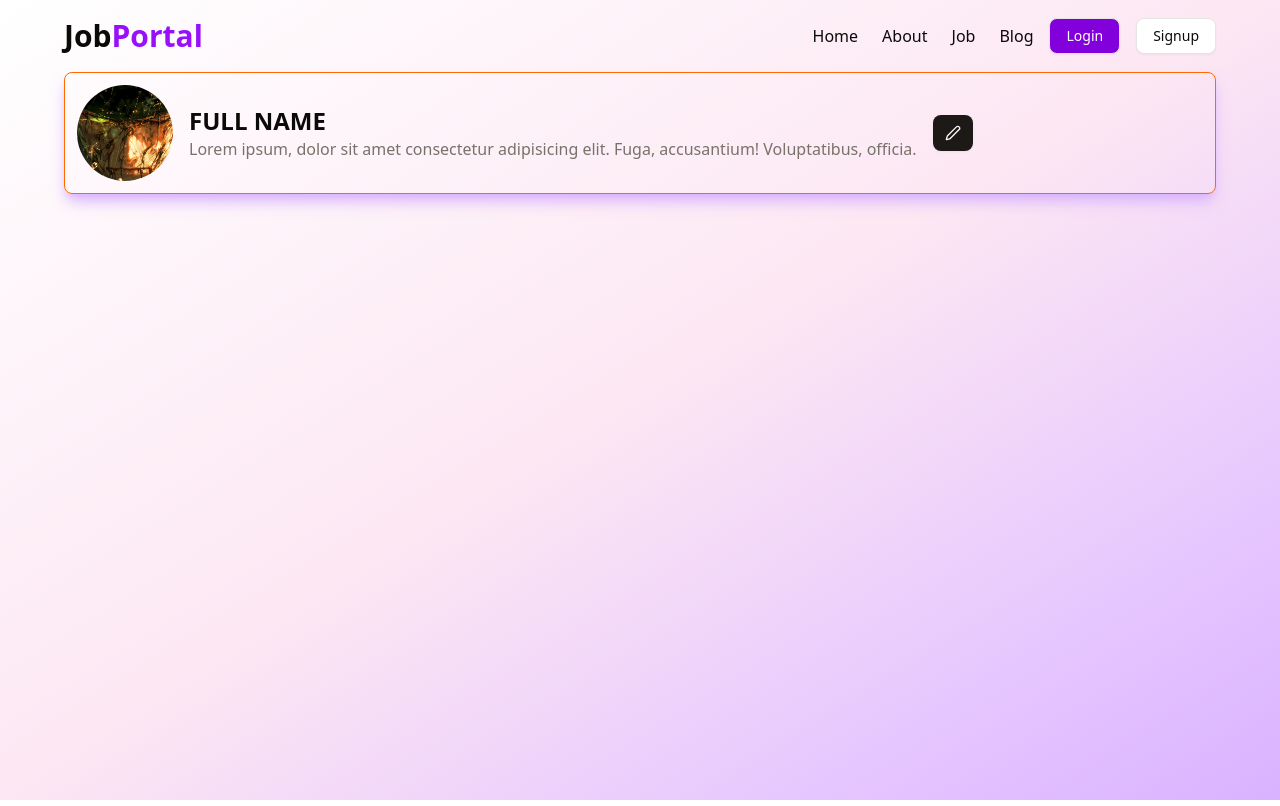
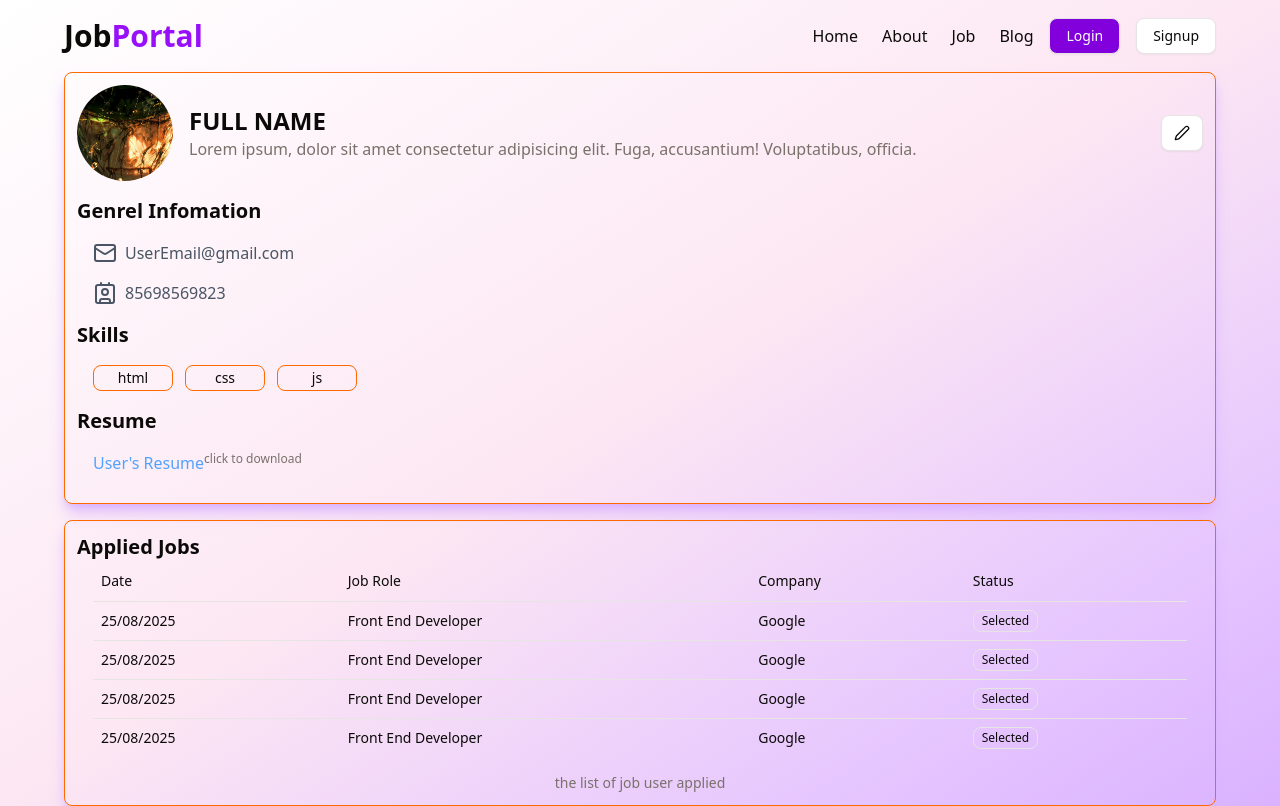
Before and after one commit to shivam-singh465/myjobportel, a React (Vite) app in the folder frontend/: page /profile in a window 1280 px wide. Built offline with nearby package versions, Linux system fonts and the light colour scheme.

Commit message:
the profile file is completed

```diff
--- a/frontend/src/App.jsx
+++ b/frontend/src/App.jsx
@@ -1,5 +1,5 @@
 import { createBrowserRouter, RouterProvider } from "react-router-dom"
-import { Navbar, Home, Job, Blog, About, Login, Signup, Profile, } from './components/index.js'
+import { Home, Job, Blog, About, Login, Signup, Profile, JobDiscription, } from './components/index.js'
 
 
 
@@ -34,6 +34,10 @@ function App() {
       path: "/profile",
       element: (<Profile />),
     },
+    {
+      path: "/discription/:id",
+      element: (<JobDiscription />),
+    },
 
   ])
 
--- /dev/null
+++ b/frontend/src/components/AppliedJobTable/AppliedJobTable.jsx
@@ -0,0 +1,38 @@
+import React from 'react'
+import { Table, TableBody, TableCaption, TableCell, TableHead, TableHeader, TableRow } from '../ui/table'
+import { Badge } from '../ui/badge'
+
+function AppliedJobTable() {
+    return (
+        <div className='px-4'>
+            <Table>
+                <TableCaption>the list of job user applied</TableCaption>
+                <TableHeader >
+                    <TableRow>
+                        <TableHead>Date</TableHead>
+                        <TableHead>Job Role</TableHead>
+                        <TableHead>Company</TableHead>
+                        <TableHead>Status</TableHead>
+                    </TableRow>
+                </TableHeader>
+                <TableBody>
+                    {
+                        [1, 2, 3, 4].map((item, index) => {
+                            return (
+                                <TableRow key={index}>
+                                    <TableCell>25/08/2025</TableCell>
+                                    <TableCell>Front End Developer</TableCell>
+                                    <TableCell>Google</TableCell>
+                                    <TableCell ><Badge variant={"ouline"}>Selected</Badge></TableCell>
+                                </TableRow>
+                            )
+                        })
+                    }
+                </TableBody>
+
+            </Table>
+        </div>
+    )
+}
+
+export default AppliedJobTable
--- /dev/null
+++ b/frontend/src/components/JobDiscription/JobDiscription.jsx
@@ -0,0 +1,12 @@
+import React from 'react'
+
+function JobDiscription() {
+  return (
+    <div>
+
+
+    </div>
+  )
+}
+
+export default JobDiscription
--- a/frontend/src/components/Profile.jsx
+++ b/frontend/src/components/Profile.jsx
@@ -1,17 +1,22 @@
 import React from 'react'
 import Logo from "../assets/zoro.jpg"
-import { Navbar } from './index'
+import { AppliedJobTable, Navbar } from './index'
 import { Avatar, AvatarImage } from './ui/avatar'
 import { Button } from './ui/button'
-import { Pen } from 'lucide-react'
+import { Contact, Mail, Pen } from 'lucide-react'
+import { Badge } from './ui/badge'
+
+const skills = ["html", "css", "js"]
 
 function Profile() {
+  const isResume = "true"
   return (
     <div>
       <Navbar />
       <div className='max-w-6xl mx-auto border-1 border-orange-500 rounded-md p-3 shadow-lg shadow-purple-300'>
-        <div className='flex justify-between'>
-          <div className='flex items-center gap-4 justify-center' >
+        <div className=''>
+          <div className='flex justify-between items-center gap-4' >
+            <div className='flex items-center gap-4'>
               <Avatar className='w-24 h-24'>
                 <AvatarImage src={Logo} className='object-cover cursor-pointer' />
               </Avatar>
@@ -19,10 +24,52 @@ function Profile() {
                 <h1 className='text-2xl uppercase font-bold'>full name</h1>
                 <p className='text-muted-foreground'>Lorem ipsum, dolor sit amet consectetur adipisicing elit. Fuga, accusantium! Voluptatibus, officia.</p>
               </div>
-            <Button><Pen /></Button>
+            </div>
+            <Button variant="outline"><Pen /></Button>
           </div>
         </div>
+        <div>
+          <div className='my-4 flex flex-col gap-4' >
+            <h2 className='text-xl font-semibold capitalize'>Genrel Infomation</h2>
+            <div className='flex gap-2 ps-4 text-gray-600'>
+              <Mail />
+              <span>UserEmail@gmail.com</span>
+            </div>
+            <div className='flex gap-2 ps-4 text-gray-600'>
+              <Contact />
+              <span>85698569823</span>
+            </div>
+          </div>
+          <div className='my-4 flex flex-col gap-4' >
+            <h2 className='text-xl font-semibold capitalize'>skills</h2>
+            <div className='flex gap-3 ps-4'>
+              {
+                skills.length !== 0 ? skills.map((item, index) => {
+                  return (
+                    <Badge key={index} className={"min-w-20 text-sm border-1 border-orange-500"} variant={"outline"}> {item} </Badge>
+                  )
+                }) :
+                  <div className='flex gap-2 ps-4 text-gray-600'>
 
+                    <span>please enter your skil</span>
+                  </div>
+              }
+            </div>
+          </div>
+          <div className='my-4 flex flex-col gap-4' >
+            <h2 className='text-xl font-semibold capitalize'>Resume</h2>
+            <div className='flex ps-4'>
+              {
+                isResume !== true ? <><a href="/" target='_blanck' className='text-blue-400 hover:underline'>User's Resume</a> <span className='text-xs text-muted-foreground'>click to download </span></> : <span>please upload your reume</span>
+              }
+            </div>
+          </div>
+        </div>
+      </div>
+      <div className='max-w-6xl mx-auto mt-4 border-1 border-orange-500 rounded-md p-3 shadow-lg shadow-purple-300'>
+
+        <h1 className='text-xl font-semibold capitalize'>Applied Jobs</h1>
+        <AppliedJobTable/>
       </div>
     </div>
   )
--- a/frontend/src/components/index.js
+++ b/frontend/src/components/index.js
@@ -14,6 +14,8 @@ import FilterCard from "./FilterCard/FilterCard";
 import JobCard from "./jobCard/JobCard";
 import UserPagination from "./UserPagination/UserPagination";
 import Profile from "./Profile";
+import AppliedJobTable from "./AppliedJobTable/AppliedJobTable";
+import JobDiscription from "./JobDiscription/JobDiscription";
 
 
 
@@ -34,4 +36,6 @@ export {
     JobCard,
     UserPagination,
     Profile,
+    AppliedJobTable,
+    JobDiscription,
 };
--- /dev/null
+++ b/frontend/src/components/ui/table.jsx
@@ -0,0 +1,121 @@
+import * as React from "react"
+
+import { cn } from "@/lib/utils"
+
+function Table({
+  className,
+  ...props
+}) {
+  return (
+    <div data-slot="table-container" className="relative w-full overflow-x-auto">
+      <table
+        data-slot="table"
+        className={cn("w-full caption-bottom text-sm", className)}
+        {...props} />
+    </div>
+  );
+}
+
+function TableHeader({
+  className,
+  ...props
+}) {
+  return (
+    <thead
+      data-slot="table-header"
+      className={cn("[&_tr]:border-b", className)}
+      {...props} />
+  );
+}
+
+function TableBody({
+  className,
+  ...props
+}) {
+  return (
+    <tbody
+      data-slot="table-body"
+      className={cn("[&_tr:last-child]:border-0", className)}
+      {...props} />
+  );
+}
+
+function TableFooter({
+  className,
+  ...props
+}) {
+  return (
+    <tfoot
+      data-slot="table-footer"
+      className={cn("bg-muted/50 border-t font-medium [&>tr]:last:border-b-0", className)}
+      {...props} />
+  );
+}
+
+function TableRow({
+  className,
+  ...props
+}) {
+  return (
+    <tr
+      data-slot="table-row"
+      className={cn(
+        "hover:bg-muted/50 data-[state=selected]:bg-muted border-b transition-colors",
+        className
+      )}
+      {...props} />
+  );
+}
+
+function TableHead({
+  className,
+  ...props
+}) {
+  return (
+    <th
+      data-slot="table-head"
+      className={cn(
+        "text-foreground h-10 px-2 text-left align-middle font-medium whitespace-nowrap [&:has([role=checkbox])]:pr-0 [&>[role=checkbox]]:translate-y-[2px]",
+        className
+      )}
+      {...props} />
+  );
+}
+
+function TableCell({
+  className,
+  ...props
+}) {
+  return (
+    <td
+      data-slot="table-cell"
+      className={cn(
+        "p-2 align-middle whitespace-nowrap [&:has([role=checkbox])]:pr-0 [&>[role=checkbox]]:translate-y-[2px]",
+        className
+      )}
+      {...props} />
+  );
+}
+
+function TableCaption({
+  className,
+  ...props
+}) {
+  return (
+    <caption
+      data-slot="table-caption"
+      className={cn("text-muted-foreground mt-4 text-sm", className)}
+      {...props} />
+  );
+}
+
+export {
+  Table,
+  TableHeader,
+  TableBody,
+  TableFooter,
+  TableHead,
+  TableRow,
+  TableCell,
+  TableCaption,
+}
```
Also changed, not shown: frontend/src/App.css (deleted). Lines whose indentation alone changed are shown as unchanged.
